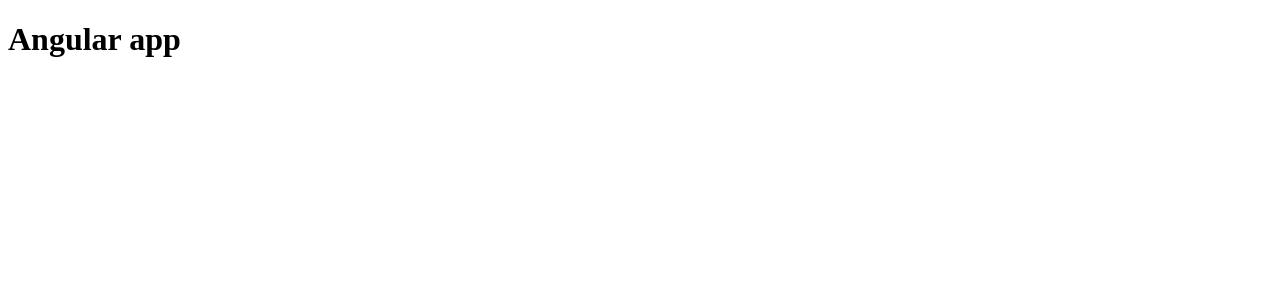
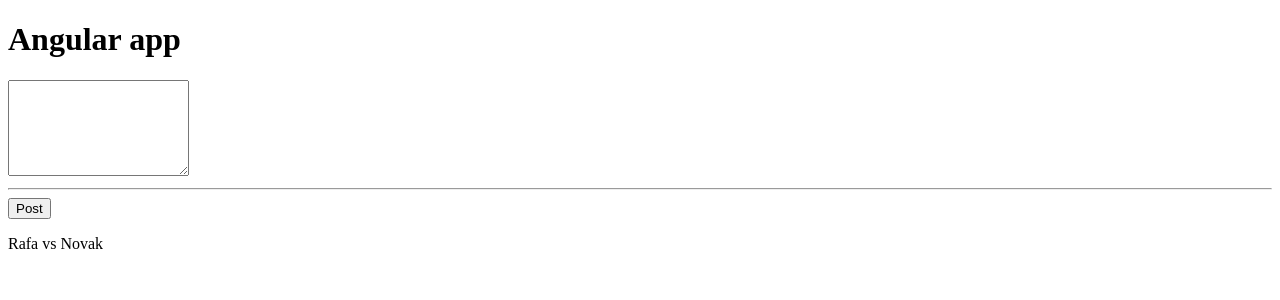
Before and after one commit to AkhilRao52/MEAN, an Angular app: page / in a window 1280 px wide. Shown: the top 300 px of the page. Built offline with nearby package versions, Linux system fonts and the light colour scheme.

Commit message:
ngModel introduction

```diff
--- a/src/app/app.component.html
+++ b/src/app/app.component.html
@@ -1 +1,2 @@
 <h1>  Angular app </h1>
+<app-post-create> </app-post-create>
--- /dev/null
+++ b/src/app/posts/post-create/post-create.component.html
@@ -0,0 +1,4 @@
+<textarea rows="6" [(ngModel)] = "textAreaInput"></textarea>
+<hr>
+<button type="submit" (click)="onAddPost()"> Post </button>
+<p> {{ newPost }} </p>
--- /dev/null
+++ b/src/app/posts/post-create/post-create.component.ts
@@ -0,0 +1,16 @@
+import { Component } from '@angular/core';
+
+
+@Component({
+    selector: 'app-post-create',
+    templateUrl: './post-create.component.html'
+})
+
+export class PostCreateComponent {
+    textAreaInput = " ";
+    newPost = "Rafa vs Novak";
+
+    onAddPost(){
+        this.newPost = this.textAreaInput;
+    }
+}
```
Also changed, not shown: src/app/app.module.ts (+6 -2 lines).
